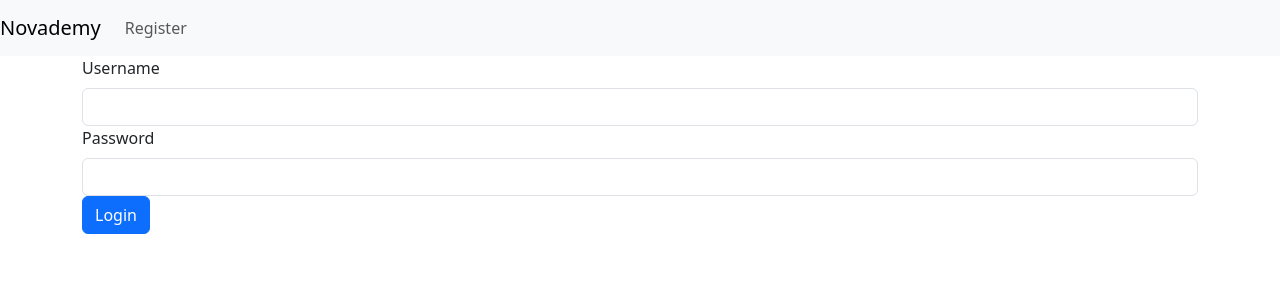
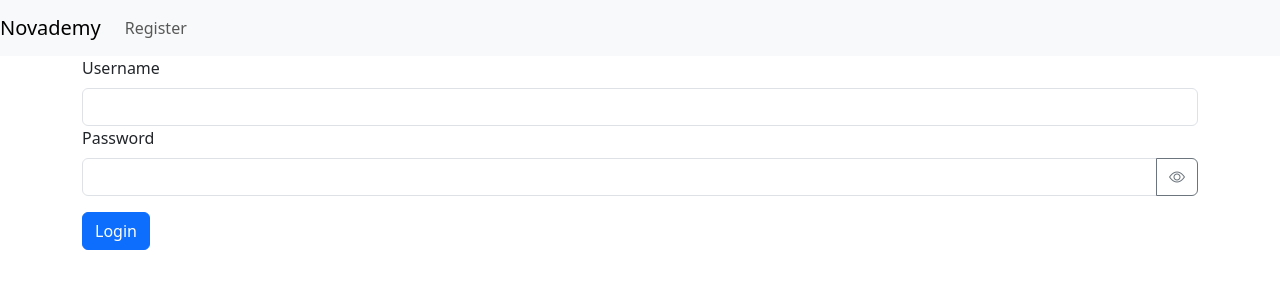
Before and after one commit to fakhri2406/novademy-front, a React (Create React App) app: page /login in a window 1280 px wide. Shown: the top 300 px of the page. Built offline with nearby package versions, Linux system fonts and the light colour scheme.

Commit message:
remove hardcoded RoleId and add password visibility button

```diff
--- a/src/components/LoginPage/LoginForm.tsx
+++ b/src/components/LoginPage/LoginForm.tsx
@@ -1,12 +1,13 @@
 import React, { useState } from 'react';
 import { useNavigate } from 'react-router-dom';
 import { setAccessToken, setRefreshToken, getUserIdFromToken } from '../../utils/auth';
-import { Form, Button } from 'react-bootstrap';
+import { Form, Button, InputGroup } from 'react-bootstrap';
 import api from '../../services/api';
 
 const LoginForm: React.FC = () => {
   const [username, setUsername] = useState('');
   const [password, setPassword] = useState('');
+  const [showPassword, setShowPassword] = useState(false);
   const [error, setError] = useState<string | null>(null);
   const navigate = useNavigate();
 
@@ -50,14 +51,27 @@ const LoginForm: React.FC = () => {
             required
           />
         </Form.Group>
-        <Form.Group controlId="password">
+        <Form.Group controlId="password" className="mb-3">
           <Form.Label>Password</Form.Label>
-          <Form.Control
-            type="password"
-            value={password}
-            onChange={(e) => setPassword(e.target.value)}
-            required
-          />
+          <InputGroup>
+            <Form.Control
+              type={showPassword ? "text" : "password"}
+              value={password}
+              onChange={(e) => setPassword(e.target.value)}
+              required
+            />
+            <Button
+              variant="outline-secondary"
+              onClick={() => setShowPassword(!showPassword)}
+              type="button"
+            >
+              {showPassword ? (
+                <i className="bi bi-eye-slash"></i>
+              ) : (
+                <i className="bi bi-eye"></i>
+              )}
+            </Button>
+          </InputGroup>
         </Form.Group>
         <Button variant="primary" type="submit">
           Login
--- a/src/components/RegisterPage/RegisterForm.tsx
+++ b/src/components/RegisterPage/RegisterForm.tsx
@@ -41,7 +41,6 @@ const RegisterForm: React.FC = () => {
     formData.append('LastName', lastName);
     formData.append('Email', email);
     formData.append('PhoneNumber', phoneNumber);
-    formData.append('RoleId', '3');
     formData.append('Group', group.toString());
     formData.append('Sector', sectorMap[sector].toString());
     if (profilePicture) {
@@ -55,13 +54,10 @@ const RegisterForm: React.FC = () => {
       console.log('Response status:', response.status);
       console.log('Response headers:', response.headers);
 
-      // Log the exact structure of response.data
       console.log('Response data type:', typeof response.data);
       console.log('Response data keys:', Object.keys(response.data));
 
-      // Check if we have a user ID in the response data
       if (response.status === 201 || response.status === 200) {
-        // Extract userId from the response message
         let userId: string | null = null;
 
         if (typeof response.data === 'string' && response.data.includes('User with ID')) {
@@ -77,10 +73,8 @@ const RegisterForm: React.FC = () => {
           throw new Error('Could not find user ID in server response');
         }
 
-        // Clean up the userId
         userId = userId.trim().toLowerCase();
 
-        // Validate GUID format
         if (!/^[0-9a-f]{8}-[0-9a-f]{4}-[0-9a-f]{4}-[0-9a-f]{4}-[0-9a-f]{12}$/i.test(userId)) {
           console.error('Invalid userId format:', userId);
           throw new Error('Invalid user ID format received from server');
```
